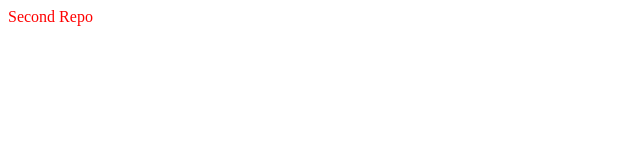
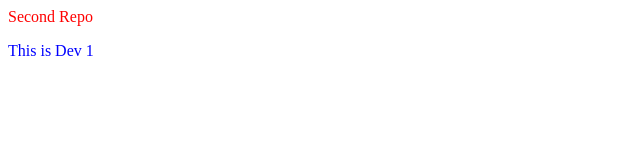
Before and after one commit to usmanhadier/LocalRepo, a plain HTML site: page index.html in a window 1280 px wide. Shown: the full height of the page, 0-640 px from the left. Drawn offline with Linux system fonts and the light colour scheme.

Commit message:
add Dev1

```diff
--- a/index.html
+++ b/index.html
@@ -1 +1,2 @@
 <p style="color: red;">Second Repo</p>
+<p style="color: blue;">This is Dev 1</p>
```
